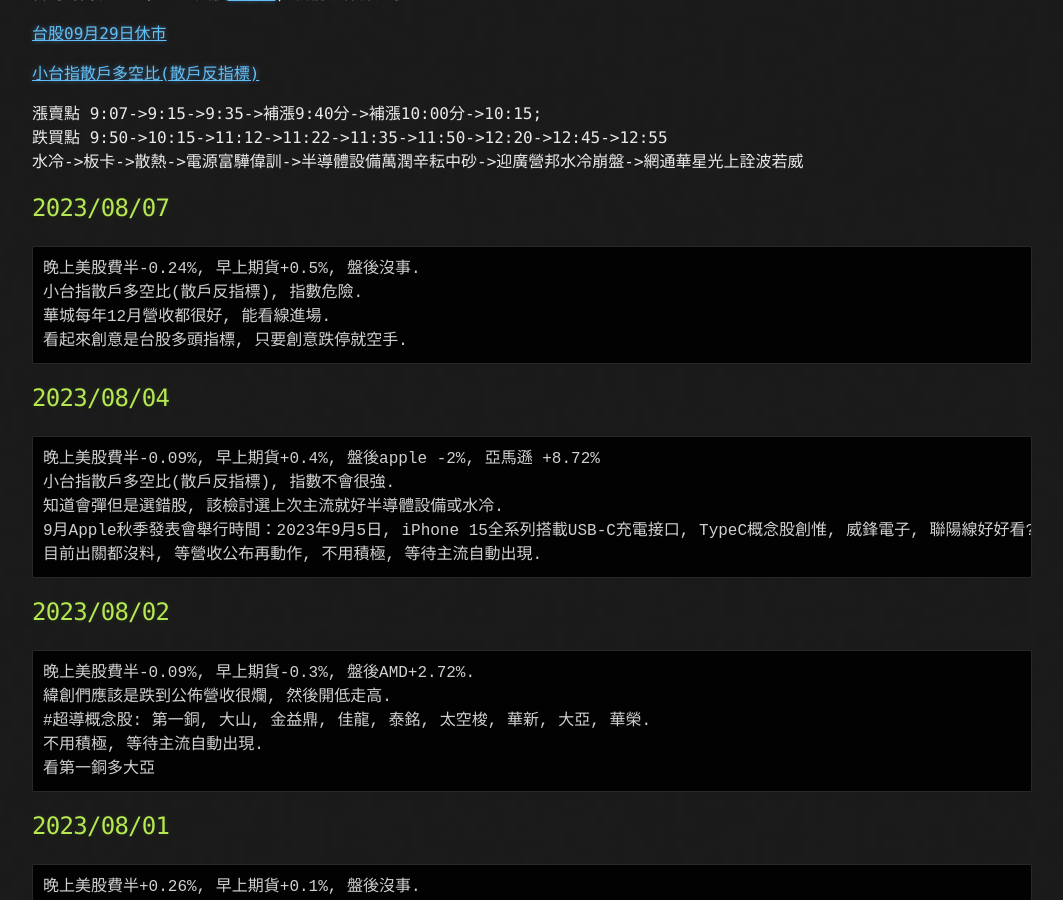
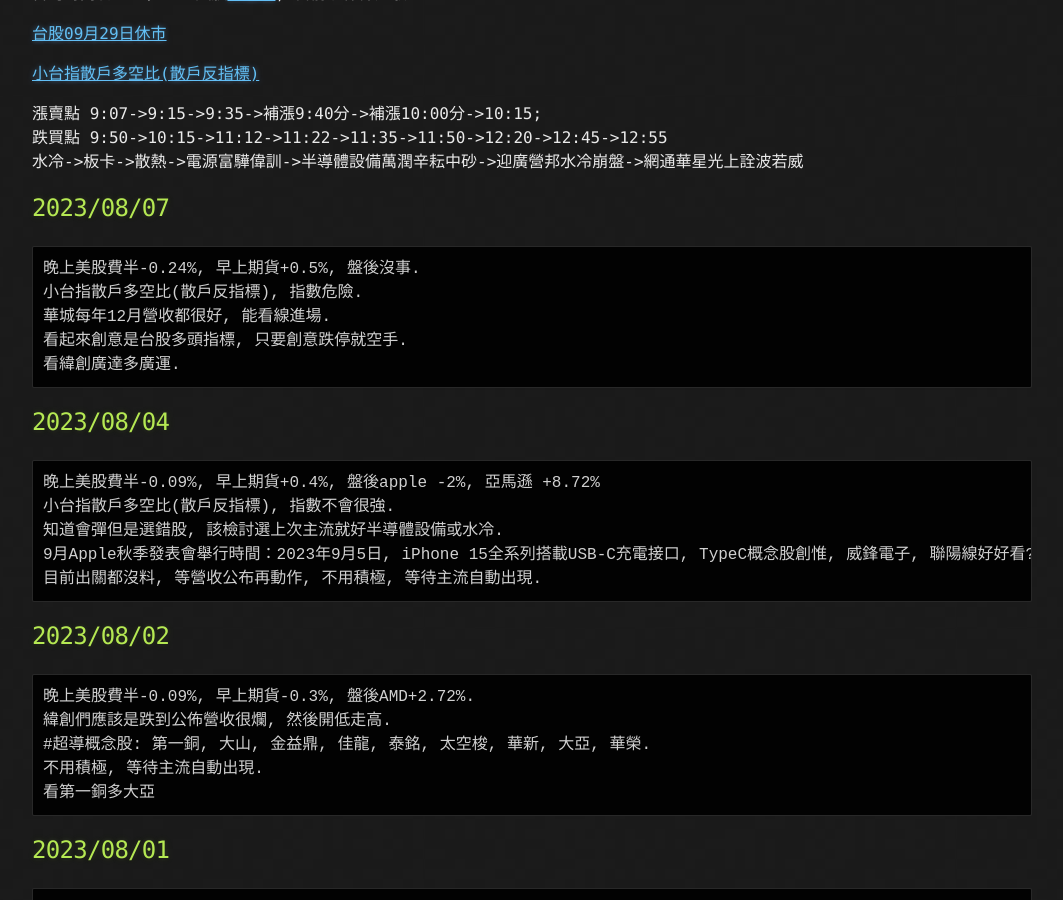
Before and after one commit to lepg5487/Stock_God, a Jekyll site: the page built from index.md, in a window 1280 px wide and 900 px high, scrolled down 436 px. Shown: the whole window, without its empty margins (108-1171 px from the left). Built offline with Jekyll 4.4.1, drawn with Linux system fonts in a browser that asks for light colours; our own code applies the rules of GitHub Pages for plain Markdown files.

Commit message:
Update index.md

````diff
--- a/index.md
+++ b/index.md
@@ -26,6 +26,7 @@ layout: testlayouts
 小台指散戶多空比(散戶反指標), 指數危險.
 華城每年12月營收都很好, 能看線進場.
 看起來創意是台股多頭指標, 只要創意跌停就空手.
+看緯創廣達多廣運.
 ```
 
 ## 2023/08/04
````
